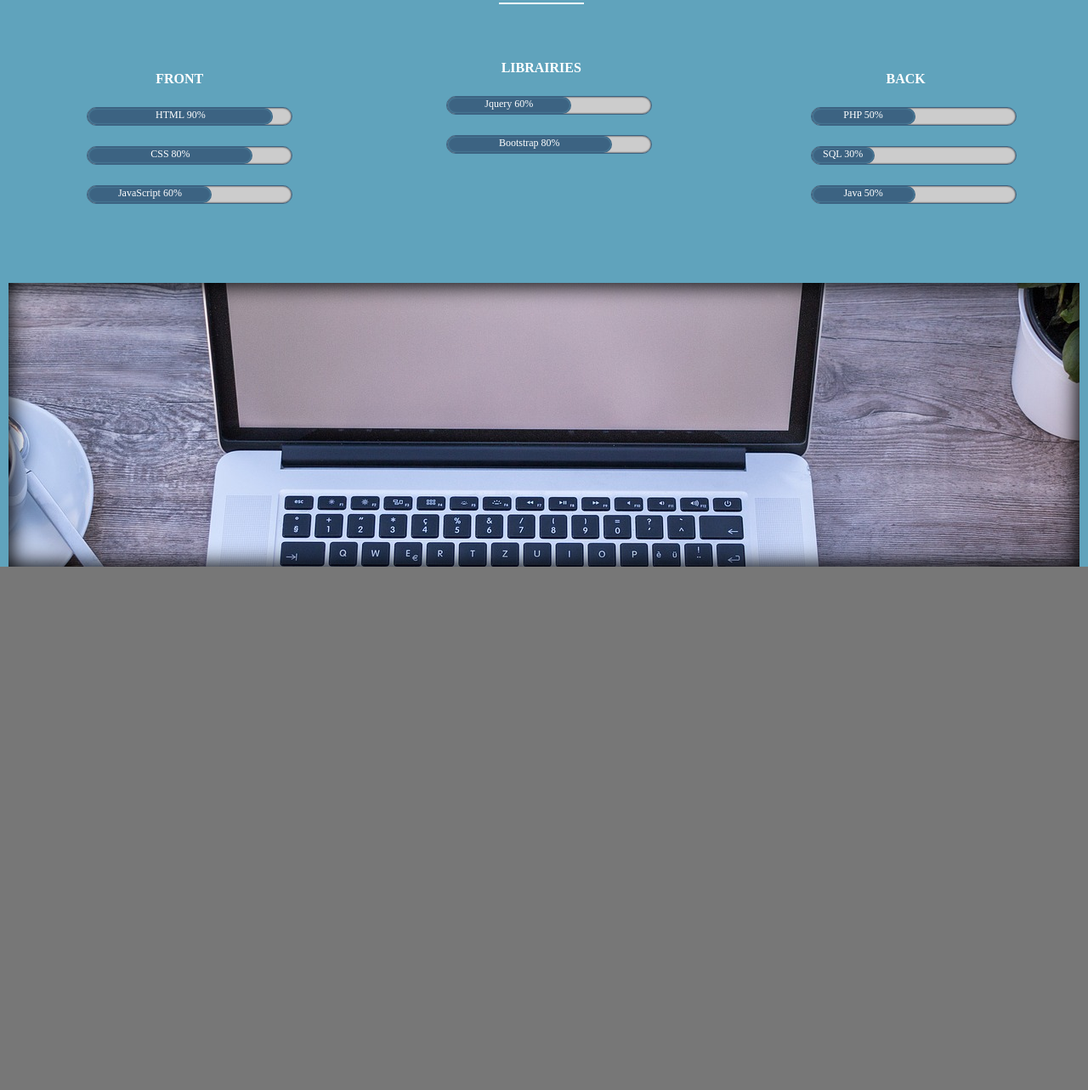
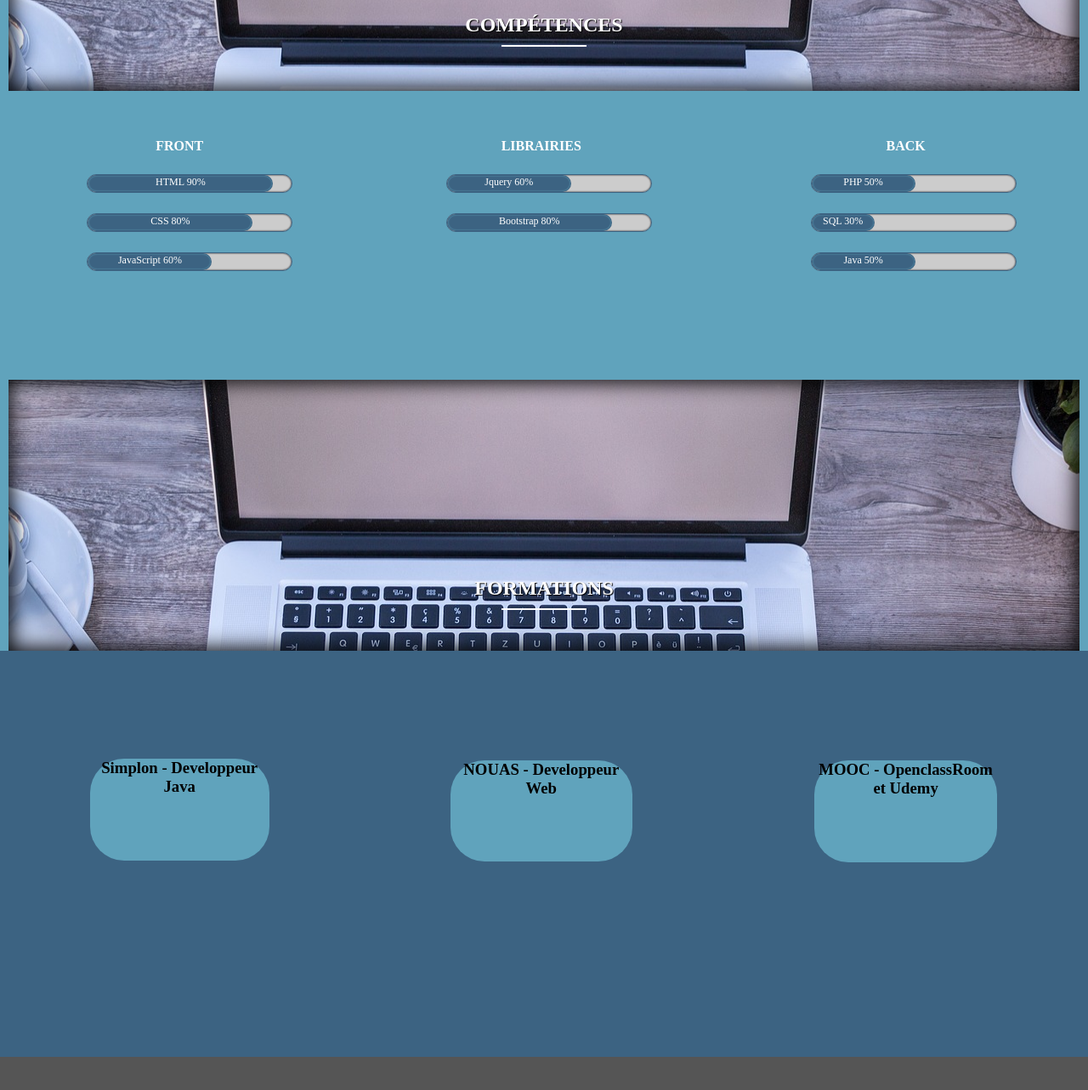
Before and after one commit to ThibaultCougrand/Exercice-CSS, a plain HTML site: page ProjetCV/index.html in a window 1280 px wide. Shown: the part 877-2160 px from the top of the page at 85% size. Drawn offline with Linux system fonts and the light colour scheme.

Commit message:
beaucoup de modification et ajout de la section formation

```diff
--- a/ProjetCV/css/object.css
+++ b/ProjetCV/css/object.css
@@ -1,7 +1,7 @@
 /* NAVBAR */
 
 nav {
-    height: 70px;
+    height: 58px;
     background-color: #3c6382;
     position: sticky;
     top: 0;
@@ -17,10 +17,10 @@ nav ul {
 }
 nav ul li {
     display: inline-block;
-    margin: 25px 0;
+    margin: 18px 0;
 }
 nav ul li a {
-    padding: 23px;
+    padding: 20px;
     color: #fff;
     text-decoration: none;
     box-shadow: 0 0 10px #60a3bc inset;
--- a/ProjetCV/css/reponsive.css
+++ b/ProjetCV/css/reponsive.css
@@ -1,14 +1,15 @@
 #gridContainer {
-    height: 400vh;
+    height: 432vh;
     width: 100%;
     display: grid;
     grid-template-columns: .1fr 1fr 1fr;
-    grid-template-rows: .32fr .50fr .43fr .75fr 1fr 1fr;
+    grid-template-rows: .32fr .20fr .38fr .38fr .55fr 1.15fr 1fr;
     grid-template-areas: "imgTitle title title"
+                         "img1 img1 img1"
                          "comp1 comp2 comp3"
-                         "imgh imgh imgh"
-                         "form form form"
-                         "form form form"
+                         "img2 img2 img2"
+                         "form1 form2 form3"
+                         "exp exp exp"
                          "exp exp exp";
 }
 
@@ -19,6 +20,9 @@
 #title {
     grid-area: title;
 }
+#headImageG {
+    grid-area: img1;
+}
 #comp1 {
     grid-area: comp1;
 }
@@ -28,12 +32,17 @@
 #comp3 {
     grid-area: comp3;
 }
-#headImageG {
-    grid-area: imgh;
+#headImageG2 {
+    grid-area: img2;
 }
-#formations {
-    grid-area: form;
-    background-color: #777;
+#form1 {
+    grid-area: form1;
+}
+#form2 {
+    grid-area: form2;
+}
+#form3 {
+    grid-area: form3;
 }
 #experiences {
     grid-area: exp;
--- a/ProjetCV/css/style.css
+++ b/ProjetCV/css/style.css
@@ -16,11 +16,11 @@ h2{
     text-transform: uppercase;
     color: #fff;
     text-shadow: 1px 1px 1px black;
-    margin-top: 4vh;
+    margin: 9vh 0 0 0;
 }
 .whiteDivider{
     background: #fff;
-    margin: 20px auto 10px auto;
+    margin: 10px auto 10px auto;
     width: 100px;
     height: 2px;
 }
@@ -55,26 +55,8 @@ h2{
 
 /* COMPETENCES */
 
-.comp {
+#headImageG {
     border-top: 1px solid #3c6382;
-}
-#lib {
-    padding-top: 4vh !important;
-}
-#front, #lib, #back {
-    padding-top: 17vh;
-}
-.comp h4{
-    text-align: center;
-    text-transform: uppercase;
-    color: #fff;
-    margin-top: 3vh;
-
-}
-.progress-bar{
-    margin: 3vh 0 0 8vw;
-}
-#headImageG {
     background-image: url(../image/laptop-2838917_1920.jpg);
     background-position: center;
     background-repeat: no-repeat;
@@ -82,3 +64,48 @@ h2{
     margin: 10px 10px 0 10px;
     box-shadow: 0 0 25px 3px black inset;
 }
+#front, #lib, #back {
+    padding-top: 4vh;
+}
+.comp h4{
+    text-align: center;
+    text-transform: uppercase;
+    color: #fff;
+    margin-top: 3vh;
+}
+.progress-bar{
+    margin: 3vh 0 0 8vw;
+}
+#headImageG2 {
+    background-image: url(../image/laptop-2838917_1920.jpg);
+    background-position: center;
+    background-repeat: no-repeat;
+    background-attachment: fixed;
+    margin: 10px 10px 0 10px;
+    box-shadow: 0 0 25px 3px black inset;
+    padding-top: 20vh;
+}
+
+/* FORMATIONS */
+
+#form1, #form2, #form3 {
+    background-color: #3c6382;
+}
+#form1E, #form2E, #form3E {
+    background-color: #60a3bc;
+    width: 50%;
+    height: 25%;
+    margin: 30% 25%;
+    border-radius: 40px;
+    transition: 1s;
+    text-align: center;
+
+}
+
+#form1E:hover, #form2E:hover, #form3E:hover {
+    background-color: #60a3bc;
+    width: 100%;
+    height: 100%;
+    margin: 0;
+    border-radius: 0;
+}
--- a/ProjetCV/index.html
+++ b/ProjetCV/index.html
@@ -13,8 +13,7 @@
         <nav class="navbar">
             <ul>
                 <li><a href="#Ac">Accueil</a></li>
-                <li><a>Compétences</a></li>
-                <li><a>formation</a></li>
+                <li><a href="#headImageG2">formation</a></li>
                 <li><a>Expériences pro</a></li>
             </ul>
         </nav>
@@ -26,6 +25,10 @@
                 <h1>THIBAULT COUGRAND</h1>
                 <h3>Développeur Web Junior</h3>
                 <a href="docs/cv-thibault.pdf"><button class="button1">Télécharger CV</button></a>
+            </div>
+            <div id="headImageG">
+                <h2>Compétences</h2>
+                <div class="whiteDivider"></div>
             </div>
             <div id="comp1" class="comp">
                 <div id="front">
@@ -48,8 +51,6 @@
                 </div>
             </div>
             <div id="comp2" class="comp">
-                <h2>Compétences</h2>
-                <div class="whiteDivider"></div>
                 <div id="lib">
                     <h4>LIBRAIRIES</h4>
                     <div class="progress-bar">
@@ -84,9 +85,26 @@
                     </div>
                 </div>
             </div>
-            <div id="headImageG"></div>
-            <section id="formations">
-            </section>
+            <div id="headImageG2">
+                <h2>formations</h2>
+                <div class="whiteDivider"></div>
+            </div>
+            <div id="form1">
+                <div id="form1E">
+                    <h3>Simplon - Developpeur Java</h3>
+                    <p></p>
+                </div>
+            </div>
+            <div id="form2">
+                <div id="form2E">
+                    <h3>NOUAS - Developpeur Web</h3>
+                </div>
+            </div>
+            <div id="form3">
+                <div id="form3E">
+                    <h3>MOOC - OpenclassRoom et Udemy</h3>
+                </div>
+            </div>
             <section id="experiences">
             </section>
         </div>
```
